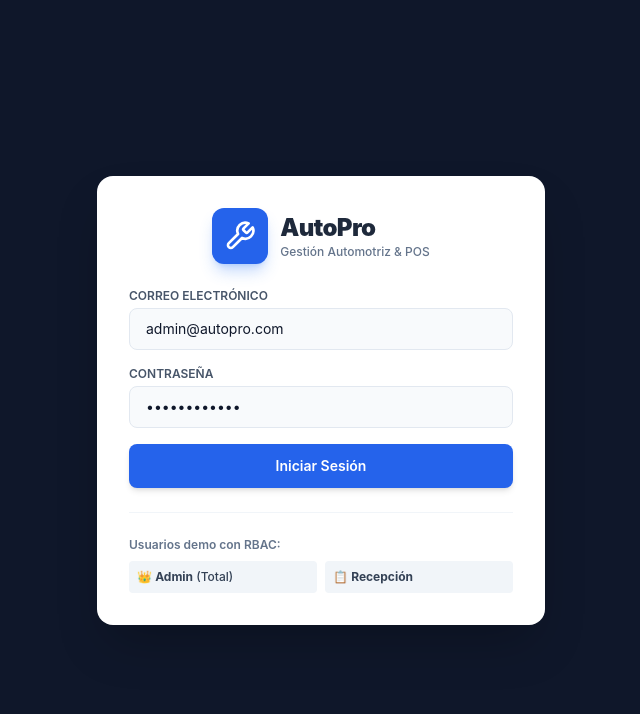
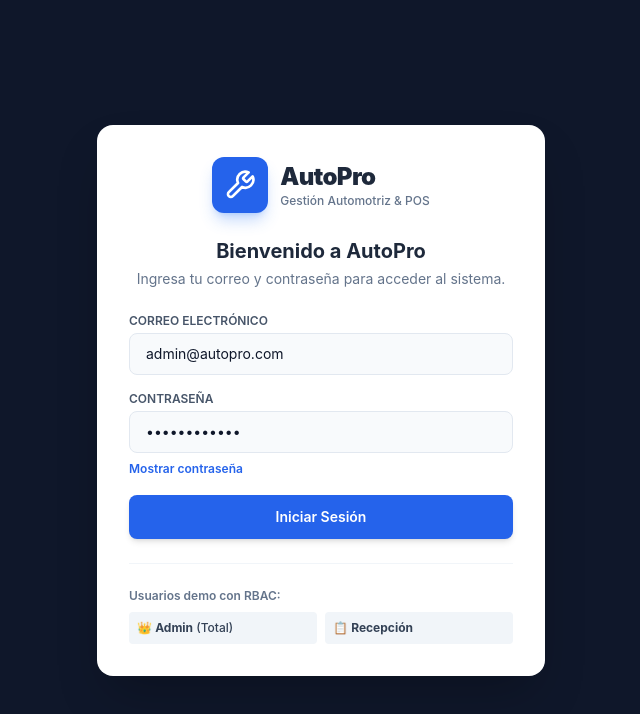
Before and after one commit to excashh/gestion-automotriz-, a React app in the folder frontend/: page / in a window 1280 px wide. Shown: the top 714 px of the page, without its empty margins (319-959 px from the left). Built offline with nearby package versions, Linux system fonts and the light colour scheme; the HTML template or start-up script is replaced by a standard one.

Commit message:
feat(login): agregar bienvenida y mostrar u ocultar contraseña

```diff
--- a/frontend/src/App.jsx
+++ b/frontend/src/App.jsx
@@ -52,6 +52,7 @@ export default function App() {
   const [loginPassword, setLoginPassword] = useState('Password123!');
   const [loginError, setLoginError] = useState('');
   const [loadingLogin, setLoadingLogin] = useState(false);
+  const [showLoginPassword, setShowLoginPassword] = useState(false);
 
   // Estados de datos
   const [dashboardData, setDashboardData] = useState(null);
@@ -285,6 +286,11 @@ export default function App() {
             </div>
           </div>
 
+          <div className="mb-6 text-center">
+            <h2 className="text-xl font-bold text-slate-800">Bienvenido a AutoPro</h2>
+            <p className="mt-1 text-sm text-slate-500">Ingresa tu correo y contraseña para acceder al sistema.</p>
+          </div>
+
           {loginError && (
             <div className="mb-4 p-3 bg-red-50 border border-red-200 text-red-700 text-sm rounded-lg flex items-center gap-2">
               <AlertTriangle className="w-4 h-4 flex-shrink-0" />
@@ -307,12 +313,22 @@ export default function App() {
             <div>
               <label className="block text-xs font-semibold uppercase text-slate-600 mb-1">Contraseña</label>
               <input
-                type="password"
+                id="login-password"
+                type={showLoginPassword ? 'text' : 'password'}
                 required
                 value={loginPassword}
                 onChange={(e) => setLoginPassword(e.target.value)}
                 className="w-full px-4 py-2.5 bg-slate-50 border border-slate-200 rounded-lg focus:outline-none focus:ring-2 focus:ring-blue-500 focus:bg-white text-sm"
               />
+              <button
+                type="button"
+                onClick={() => setShowLoginPassword((visible) => !visible)}
+                aria-controls="login-password"
+                aria-pressed={showLoginPassword}
+                className="mt-2 text-xs font-semibold text-blue-600 hover:text-blue-700 focus-visible:outline focus-visible:outline-2 focus-visible:outline-blue-500 rounded"
+              >
+                {showLoginPassword ? 'Ocultar contraseña' : 'Mostrar contraseña'}
+              </button>
             </div>
 
             <button
```
